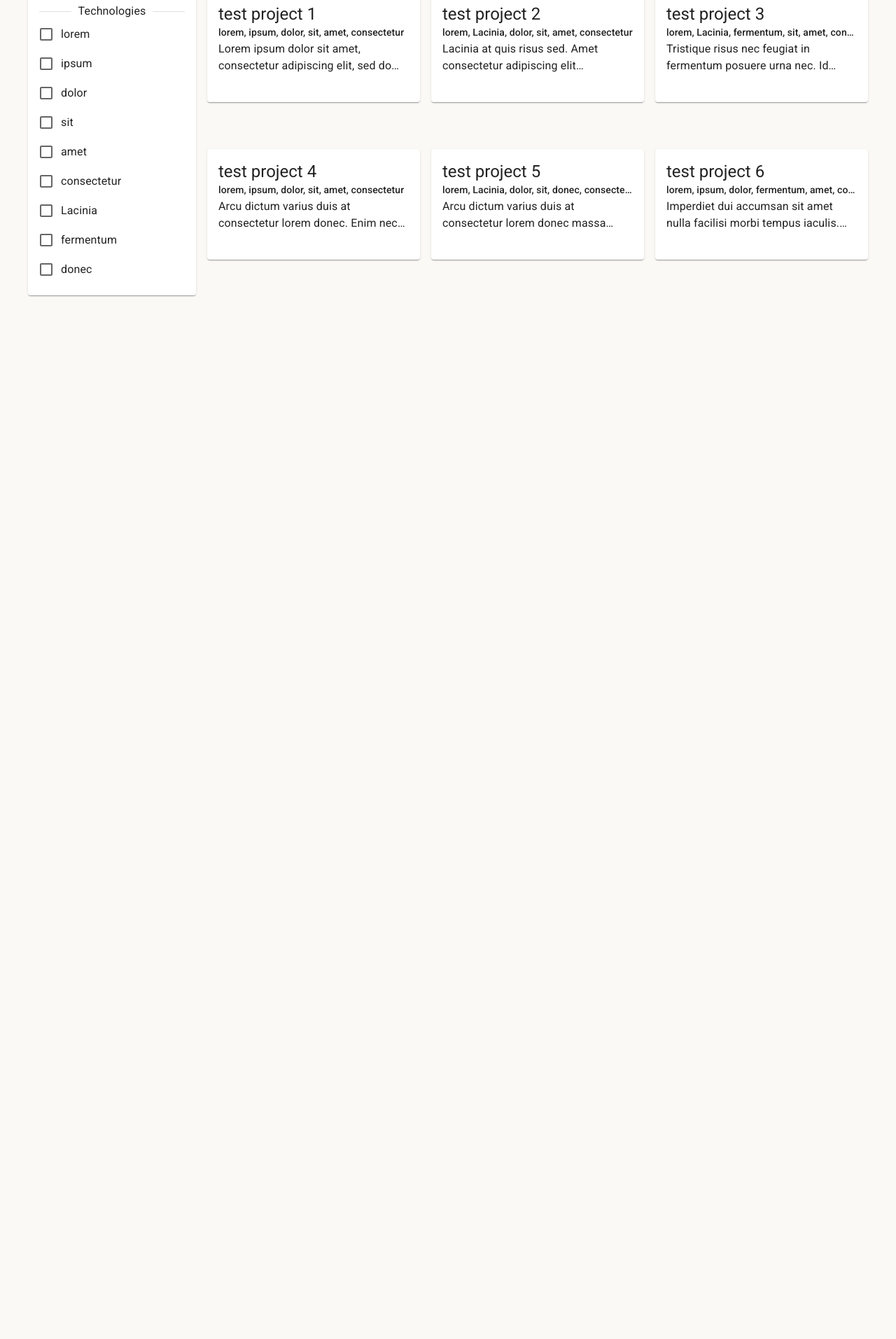
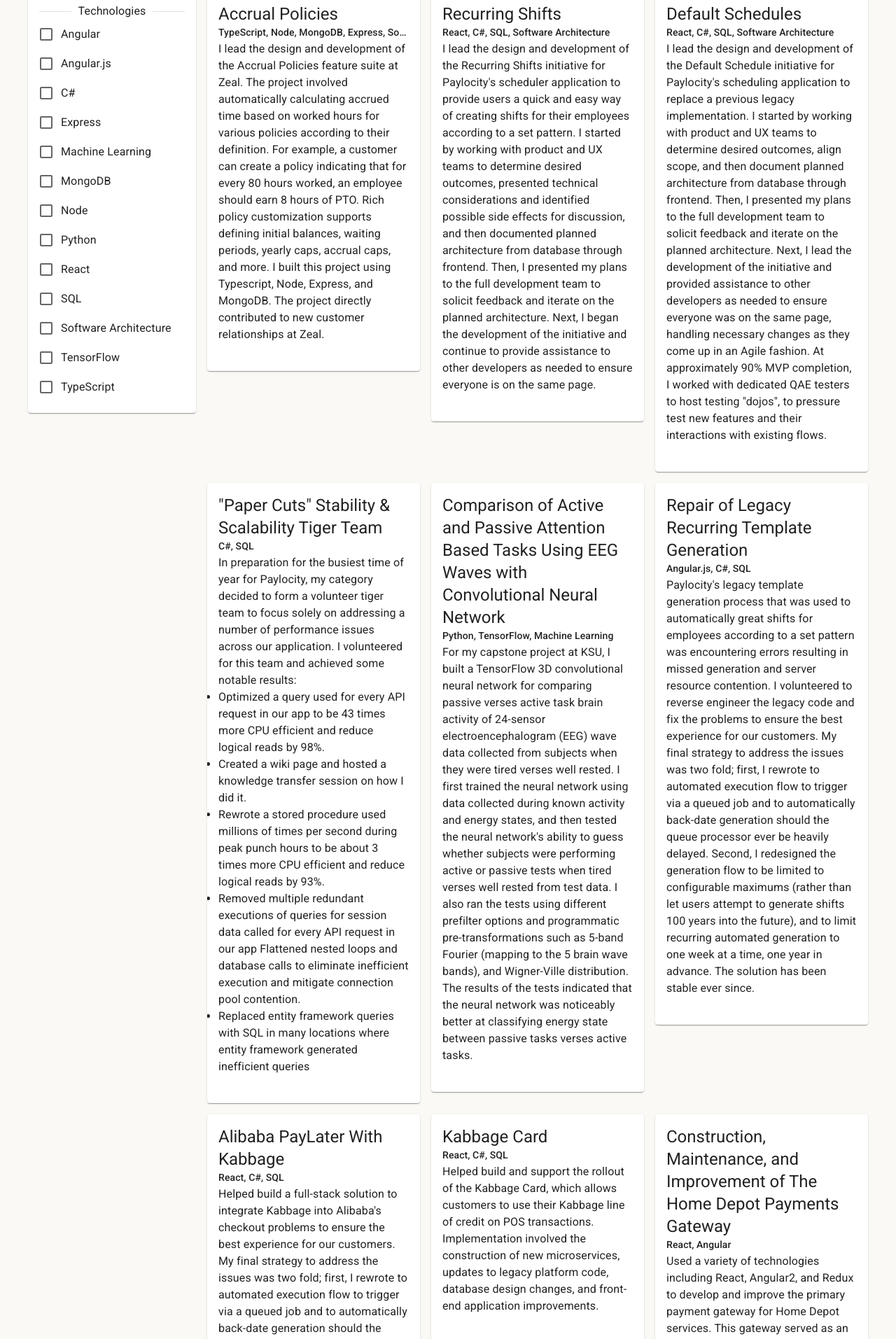
Before and after one commit to mkwarman/site-react, a React (Create React App) app in the folder client/: page /projects in a window 1280 px wide. Shown: the part 100-2013 px from the top of the page at 70% size. Before the commit the page ends 800 px from the top, so only its background shows below. Built offline with nearby package versions, Linux system fonts and the light colour scheme.

Commit message:
Add basic projects page

```diff
--- a/client/package.json
+++ b/client/package.json
@@ -13,11 +13,12 @@
     "@types/node": "^16.18.40",
     "@types/react": "^18.2.20",
     "@types/react-dom": "^18.2.7",
-    "typescript": "^4.9.5",
     "react": "^18.2.0",
     "react-dom": "^18.2.0",
+    "react-markdown": "^8.0.7",
     "react-router-dom": "^6.14.2",
     "react-scripts": "5.0.1",
+    "typescript": "^4.9.5",
     "web-vitals": "^2.1.4"
   },
   "scripts": {
--- a/client/src/pages/projects/index.tsx
+++ b/client/src/pages/projects/index.tsx
@@ -5,11 +5,15 @@
 import { FilterDrawer } from "../../components/filterDrawer";
 import { useCallback, useState } from "react";
 import { IFilterSections, IFilterSection, FilterSectionTypeEnum, IFilterSectionSelect } from "../../components/filterDrawer/types";
+import { ReactMarkdown } from "react-markdown/lib/react-markdown";
 
+// TODO: Consider an interface for some kind of IFilterable that would allow the filter sections to be constructed dynamically
+// Ideally something that would also allow ordering the sections and options by their commonality in the data
 interface IProject {
   name: string,
   description: string,
-  technologies: string[]
+  technologies: string[],
+  link?: string,
 }
 
 interface IProjectFilters extends IFilterSections {
@@ -18,39 +22,62 @@
 
 const placeholderProjects: IProject[] = [
   {
-    name: "test project 1",
-    description: "Lorem ipsum dolor sit amet, consectetur adipiscing elit, sed do eiusmod tempor incididunt ut labore et dolore magna aliqua. Ut enim ad minim veniam, quis nostrud exercitation ullamco laboris nisi ut aliquip ex ea commodo consequat. Duis aute irure dolor in reprehenderit in voluptate velit esse cillum dolore eu fugiat nulla pariatur. Excepteur sint occaecat cupidatat non proident, sunt in culpa qui officia deserunt mollit anim id est laborum",
-    technologies: ["lorem", "ipsum", "dolor", "sit", "amet", "consectetur"],
+    name: "Accrual Policies",
+    description: "I lead the design and development of the Accrual Policies feature suite at Zeal. The project involved automatically calculating accrued time based on worked hours for various policies according to their definition. For example, a customer can create a policy indicating that for every 80 hours worked, an employee should earn 8 hours of PTO. Rich policy customization supports defining initial balances, waiting periods, yearly caps, accrual caps, and more. I built this project using Typescript, Node, Express, and MongoDB. The project directly contributed to new customer relationships at Zeal.",
+    technologies: ["TypeScript", "Node", "MongoDB", "Express", "Software Architecture"],
+    link: "https://docs.zeal.com/docs/pto-and-sick-leave-accruals",
   },
   {
-    name: "test project 2",
-    description: "Lacinia at quis risus sed. Amet consectetur adipiscing elit pellentesque. Magna fringilla urna porttitor rhoncus dolor purus. Massa id neque aliquam vestibulum morbi blandit cursus risus. Eget nullam non nisi est sit amet facilisis. Scelerisque eu ultrices vitae auctor eu augue ut lectus arcu. Nibh venenatis cras sed felis eget velit aliquet sagittis. Turpis in eu mi bibendum neque egestas congue quisque. Elementum nisi quis eleifend quam adipiscing. Integer vitae justo eget magna. Aliquet lectus proin nibh nisl condimentum id venenatis a condimentum. In ornare quam viverra orci sagittis eu volutpat odio. Purus gravida quis blandit turpis cursus.",
-    technologies: ["lorem", "Lacinia", "dolor", "sit", "amet", "consectetur"],
+    name: "Recurring Shifts",
+    description: "I lead the design and development of the Recurring Shifts initiative for Paylocity's scheduler application to provide users a quick and easy way of creating shifts for their employees according to a set pattern. I started by working with product and UX teams to determine desired outcomes, presented technical considerations and identified possible side effects for discussion, and then documented planned architecture from database through frontend. Then, I presented my plans to the full development team to solicit feedback and iterate on the planned architecture. Next, I began the development of the initiative and continue to provide assistance to other developers as needed to ensure everyone is on the same page.",
+    technologies: ["React", "C#", "SQL", "Software Architecture"],
   },
   {
-    name: "test project 3",
-    description: "Tristique risus nec feugiat in fermentum posuere urna nec. Id neque aliquam vestibulum morbi blandit. Egestas purus viverra accumsan in nisl. Malesuada pellentesque elit eget gravida cum sociis natoque penatibus et. Consequat semper viverra nam libero justo. Molestie at elementum eu facilisis sed odio morbi. Duis convallis convallis tellus id interdum velit laoreet id donec. Malesuada fames ac turpis egestas maecenas. Donec ultrices tincidunt arcu non sodales neque. Augue lacus viverra vitae congue eu consequat. Enim lobortis scelerisque fermentum dui faucibus in ornare quam viverra. Duis ultricies lacus sed turpis tincidunt id aliquet. Aliquet risus feugiat in ante metus dictum at tempor commodo. Elementum facilisis leo vel fringilla est ullamcorper eget nulla. Pellentesque elit eget gravida cum sociis natoque penatibus et magnis. Neque vitae tempus quam pellentesque nec. Nibh tortor id aliquet lectus proin nibh.",
-    technologies: ["lorem", "Lacinia", "fermentum", "sit", "amet", "consectetur"],
+    name: "Default Schedules",
+    description: "I lead the design and development of the Default Schedule initiative for Paylocity's scheduling application to replace a previous legacy implementation. I started by working with product and UX teams to determine desired outcomes, align scope, and then document planned architecture from database through frontend. Then, I presented my plans to the full development team to solicit feedback and iterate on the planned architecture. Next, I lead the development of the initiative and provided assistance to other developers as needed to ensure everyone was on the same page, handling necessary changes as they come up in an Agile fashion. At approximately 90% MVP completion, I worked with dedicated QAE testers to host testing \"dojos\", to pressure test new features and their interactions with existing flows.",
+    technologies: ["React", "C#", "SQL", "Software Architecture"],
   },
   {
-    name: "test project 4",
-    description: "Arcu dictum varius duis at consectetur lorem donec. Enim nec dui nunc mattis enim ut tellus elementum sagittis. Urna duis convallis convallis tellus id interdum velit laoreet. Tellus orci ac auctor augue. Nunc id cursus metus aliquam eleifend mi. A scelerisque purus semper eget duis at tellus at urna. Est ante in nibh mauris cursus mattis molestie a. Arcu dui vivamus arcu felis bibendum ut tristique. Pellentesque adipiscing commodo elit at imperdiet dui accumsan sit. Varius quam quisque id diam vel quam elementum pulvinar. Et netus et malesuada fames. Magna etiam tempor orci eu lobortis elementum nibh. Porttitor eget dolor morbi non. Netus et malesuada fames ac turpis. Risus pretium quam vulputate dignissim suspendisse in est ante. Consequat ac felis donec et odio pellentesque diam volutpat. Senectus et netus et malesuada fames. Laoreet suspendisse interdum consectetur libero id faucibus nisl tincidunt. Pharetra sit amet aliquam id diam maecenas ultricies mi eget. Adipiscing enim eu turpis egestas pretium aenean.",
-    technologies: ["lorem", "ipsum", "dolor", "sit", "amet", "consectetur"],
+    name: "\"Paper Cuts\" Stability & Scalability Tiger Team",
+    description: `In preparation for the busiest time of year for Paylocity, my category decided to form a volunteer tiger team to focus solely on addressing a number of performance issues across our application. I volunteered for this team and achieved some notable results:
+* Optimized a query used for every API request in our app to be 43 times more CPU efficient and reduce logical reads by 98%.
+* Created a wiki page and hosted a knowledge transfer session on how I did it.
+* Rewrote a stored procedure used millions of times per second during peak punch hours to be about 3 times more CPU efficient and reduce logical reads by 93%.
+* Removed multiple redundant executions of queries for session data called for every API request in our app Flattened nested loops and database calls to eliminate inefficient execution and mitigate connection pool contention.
+* Replaced entity framework queries with SQL in many locations where entity framework generated inefficient queries
+    `,
+    technologies: ["C#", "SQL"],
   },
   {
-    name: "test project 5",
-    description: "Arcu dictum varius duis at consectetur lorem donec massa sapien. Sed turpis tincidunt id aliquet risus feugiat in ante. Tellus mauris a diam maecenas sed enim. Donec ac odio tempor orci. Velit scelerisque in dictum non consectetur a erat. Lorem ipsum dolor sit amet consectetur. Maecenas pharetra convallis posuere morbi leo urna molestie at. Tempor orci dapibus ultrices in iaculis nunc sed. Sem integer vitae justo eget. Sed tempus urna et pharetra pharetra massa massa ultricies mi. Viverra vitae congue eu consequat ac felis donec et. Neque egestas congue quisque egestas diam in arcu.",
-    technologies: ["lorem", "Lacinia", "dolor", "sit", "donec", "consectetur"],
+    name: "Comparison of Active and Passive Attention Based Tasks Using EEG Waves with Convolutional Neural Network",
+    description: "For my capstone project at KSU, I built a TensorFlow 3D convolutional neural network for comparing passive verses active task brain activity of 24-sensor electroencephalogram (EEG) wave data collected from subjects when they were tired verses well rested. I first trained the neural network using data collected during known activity and energy states, and then tested the neural network's ability to guess whether subjects were performing active or passive tests when tired verses well rested from test data. I also ran the tests using different prefilter options and programmatic pre-transformations such as 5-band Fourier (mapping to the 5 brain wave bands), and Wigner-Ville distribution. The results of the tests indicated that the neural network was noticeably better at classifying energy state between passive tasks verses active tasks.",
+    technologies: ["Python", "TensorFlow", "Machine Learning"],
+    link: "https://github.com/mkwarman/Active-Passive-Attention-3DCNN-Classification",
   },
   {
-    name: "test project 6",
-    description: "Imperdiet dui accumsan sit amet nulla facilisi morbi tempus iaculis. Quis viverra nibh cras pulvinar mattis. Sed tempus urna et pharetra pharetra massa. Accumsan in nisl nisi scelerisque eu ultrices vitae auctor eu. Blandit volutpat maecenas volutpat blandit aliquam. Proin nibh nisl condimentum id venenatis a condimentum. Sed euismod nisi porta lorem. Ultrices gravida dictum fusce ut placerat orci. Enim blandit volutpat maecenas volutpat blandit aliquam etiam. Habitasse platea dictumst quisque sagittis purus sit. Arcu ac tortor dignissim convallis aenean et tortor at. Nisl nisi scelerisque eu ultrices vitae auctor eu augue ut. Orci nulla pellentesque dignissim enim sit amet. Vitae sapien pellentesque habitant morbi tristique senectus et netus.",
-    technologies: ["lorem", "ipsum", "dolor", "fermentum", "amet", "consectetur"],
-  }
+    name: "Repair of Legacy Recurring Template Generation",
+    description: "Paylocity's legacy template generation process that was used to automatically great shifts for employees according to a set pattern was encountering errors resulting in missed generation and server resource contention. I volunteered to reverse engineer the legacy code and fix the problems to ensure the best experience for our customers. My final strategy to address the issues was two fold; first, I rewrote to automated execution flow to trigger via a queued job and to automatically back-date generation should the queue processor ever be heavily delayed. Second, I redesigned the generation flow to be limited to configurable maximums (rather than let users attempt to generate shifts 100 years into the future), and to limit recurring automated generation to one week at a time, one year in advance. The solution has been stable ever since.",
+    technologies: ["Angular.js", "C#", "SQL"],
+  },
+  {
+    name: "Alibaba PayLater With Kabbage",
+    description: "Helped build a full-stack solution to integrate Kabbage into Alibaba's checkout problems to ensure the best experience for our customers. My final strategy to address the issues was two fold; first, I rewrote to automated execution flow to trigger via a queued job and to automatically back-date generation should the queue processor ever be heavily delayed. Second, I redesigned the generation flow to be limited to configurable maximums (rather than let users attempt to generate shifts 100 years into the future), and to limit recurring automated generation to one week at a time, one year in advance. The solution has been stable ever since.",
+    technologies: ["React", "C#", "SQL"],
+  },
+  {
+    name: "Kabbage Card",
+    description: "Helped build and support the rollout of the Kabbage Card, which allows customers to use their Kabbage line of credit on POS transactions. Implementation involved the construction of new microservices, updates to legacy platform code, database design changes, and front-end application improvements.",
+    technologies: ["React", "C#", "SQL"],
+  },
+  {
+    name: "Construction, Maintenance, and Improvement of The Home Depot Payments Gateway",
+    description: "Used a variety of technologies including React, Angular2, and Redux to develop and improve the primary payment gateway for Home Depot services. This gateway served as an efficient and stable way to take payments of multiple types while maintaining high security and familiar experience for Home Depot's customers. Work on this project ranged from back-end services for processing payments and running settlement tasks to front-end, customer facing UI development with assistance from UX developers. Given the environment of this project, performance and security were of the utmost importance.",
+    technologies: ["React", "Angular"],
+  },
 ]
 
 const getInitialFilterSections = (projects: IProject[]): IProjectFilters => {
-  const distinctTechnologies = Array.from(new Set(projects.flatMap(p => p.technologies)));
+  const distinctTechnologies = Array.from(new Set(projects.flatMap(p => p.technologies))).sort();
   const options = Object.fromEntries(distinctTechnologies.map(tech => [tech,
     {label: tech, key: tech, isChecked: false}
   ]));
@@ -103,12 +130,14 @@
                 <Typography variant="h5">{project.name}</Typography>
                 <Typography variant="subtitle2" noWrap>{project.technologies.join(", ")}</Typography>
                 <Typography paragraph sx={{
-                  overflow: "hidden",
-                  textOverflow: "ellipsis",
-                  display: "-webkit-box",
-                  WebkitLineClamp: "2",
-                  WebkitBoxOrient: "vertical",
-                }}>{project.description}</Typography>
+                  // overflow: "hidden",
+                  // textOverflow: "ellipsis",
+                  // display: "-webkit-box",
+                  // WebkitLineClamp: "2",
+                  // WebkitBoxOrient: "vertical",
+                }}>
+                  <ReactMarkdown>{project.description}</ReactMarkdown>
+                </Typography>
               </CardContent>
             </Card>
           </Grid>
```
Also changed, not shown: 1 other file (tests, documents, lock files or other folders).
